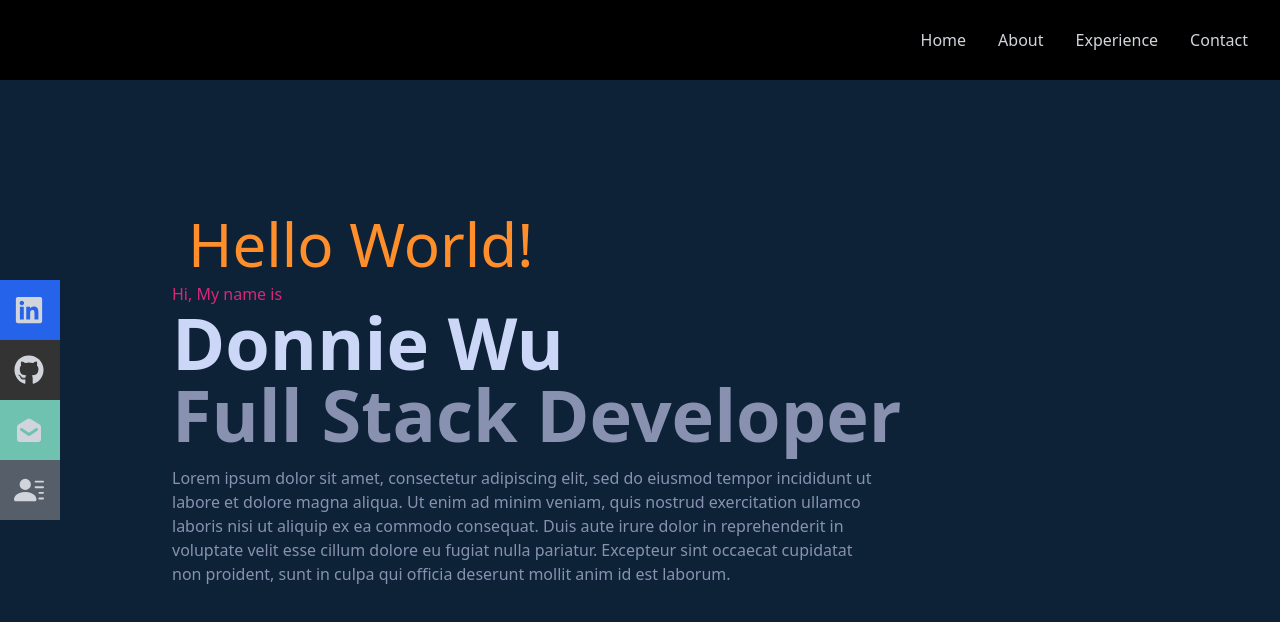
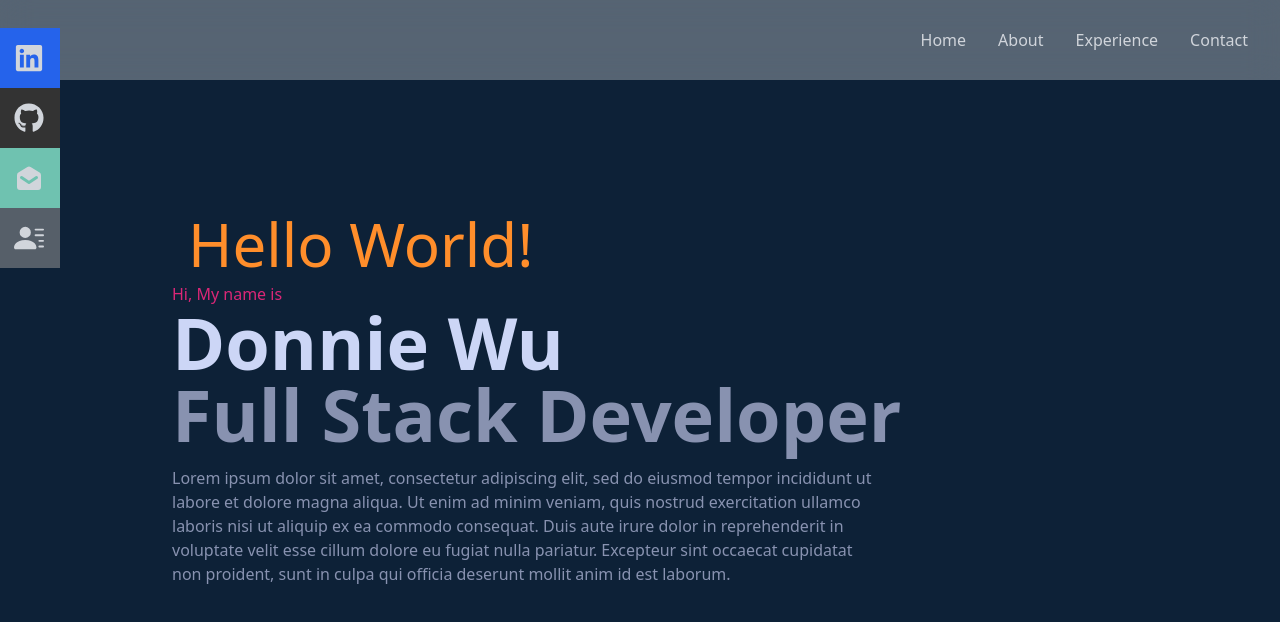
Before and after one commit to DonnyWu/Web_portfoilo, a React (Create React App) app: page / in a window 1280 px wide. Shown: the top 622 px of the page. Built offline with nearby package versions, Linux system fonts and the light colour scheme; what react-native would draw is missing.

Commit message:
Changed Navbar to transparent

```diff
--- a/src/components/About.jsx
+++ b/src/components/About.jsx
@@ -18,7 +18,6 @@ const About = () => {
   return (
     <div name="about" className="w-full h-screen bg-[#0a192f] text-gray-300">
       <div className="flex flex-col justify-center items-center w-full h-full">
-
         <div className="max-w-[1000px] w-full sm:grid grid-cols-2 gap-8 px-4">
           <div className="sm:text-right text-4xl font-bold">
             <p>
--- a/src/components/Navbar.jsx
+++ b/src/components/Navbar.jsx
@@ -9,7 +9,10 @@ const Navbar = () => {
   const handleClick = () => setNav(!nav);
 
   return (
-    <div className="fixed w-full h-[80px] flex justify-end items-center px-4 bg-[black] text-gray-300">
+
+    // scrollbar for webview
+
+    <div className="fixed w-full h-[80px] flex justify-end items-center px-4 bg-[#FFFFFF] backdrop-filter backdrop-blur-lg bg-opacity-30 text-gray-300">
       <ul className="hidden md:flex">
         <li>
           <Link to="home" smooth={true} duration={500}>
@@ -39,6 +42,7 @@ const Navbar = () => {
 
       {/* mobile menu */}
 
+      {/* scrollbar for mobile menu */}
       <ul
         className={
           !nav
@@ -68,27 +72,8 @@ const Navbar = () => {
         </li>
       </ul>
 
-      {/* <div className='flex fixed flex-col top-[35%] left-0'>
-    <ul>
-      <li className='w-[160px] h-[100px]flex justify-between items-center ml-[-100px] hover:ml-[-10px] duration-300 bg-blue-500'>
-        <a className='flex justify-between items-center w-full text-gray-300' href="https://www.linkedin.com/in/donnie-wu/">
-          Linkedin <FaLinkedin size={30} />
-        </a>
-      </li>
-      <li className='w-[160px] h-[100px]flex justify-between items-center ml-[-100px] hover:ml-[-10px] duration-300 bg-purple-800'>
-        <a className='flex justify-between items-center w-full text-gray-300' href="https://github.com/DonnyWu">
-          Github <FaGithub size={30} />
-        </a>
-      </li>
-      <li className='w-[160px] h-[100px]flex justify-between items-center ml-[-100px] hover:ml-[-10px] duration-300 bg-gray-800'>
-        <a className='flex justify-between items-center w-full text-gray-300' href="/">
-          Contacts <HiMailOpen size={30} />
-        </a>
-      </li>
-    </ul>
 
-      </div> */}
-
+      {/* side link icons */}
       <div className="hidden lg:flex fixed flex-col top-[35%] left-0">
         <ul>
           <li className="w-[160px] h-[60px] flex justify-between items-center ml-[-100px] hover:ml-[-10px] duration-300 bg-blue-600">
```
Also changed, not shown: src/components/Home.jsx (+1 -9 lines).
